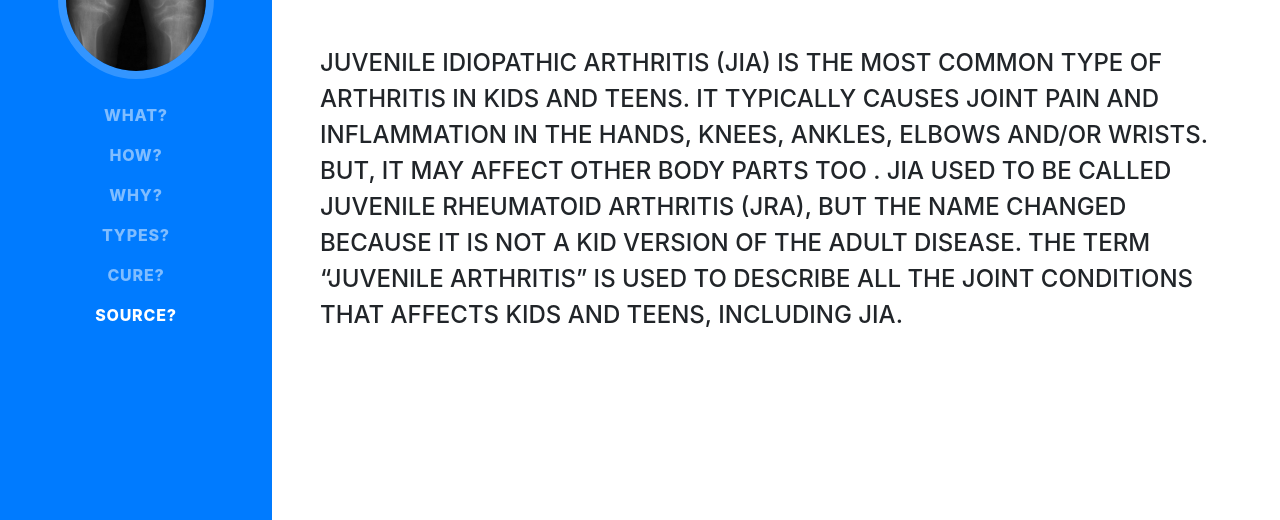
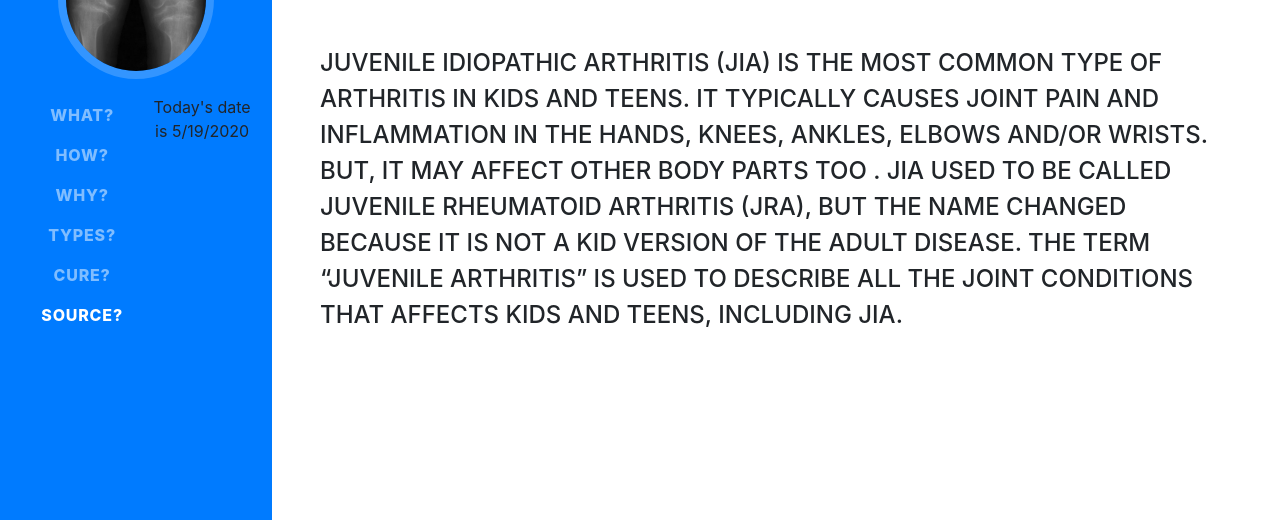
Before and after one commit to shindanny/shindanny.github.io, a website with bundled scripts: page index.html in a window 1280 px wide. Shown: the part 277-797 px from the top of the page. Built offline with nearby package versions, Linux system fonts and the light colour scheme; a web font is replaced by a local one.

Commit message:
Update index.html

```diff
--- a/index.html
+++ b/index.html
@@ -56,6 +56,11 @@
           <a class="nav-link js-scroll-trigger" href="#awards">Source?</a>
         </li>
       </ul>
+      <p>Today's date is <span id="datetime"></span></p>
+        <script>
+          var dt = new Date();
+          document.getElementById("datetime").innerHTML = dt.toLocaleDateString();
+        </script>
     </div>
   </nav>
 
@@ -199,7 +204,7 @@ The most common symptoms include:
         <div class="subheading mb-3">I used the bootstrap template from
 <a href="https://startbootstrap.com/themes/resume/&quot;">startbootstrap.com</a></div><div class="subheading mb-3">and I got the information about JIA from
 <a href="https://www.arthritis.org/diseases/juvenile-idiopathic-arthritis">arthritis.org</a>
-        <p>Date/Time: <span id="datetime"></span></p>
+        <p>Today's date is <span id="datetime"></span></p>
         <script>
           var dt = new Date();
           document.getElementById("datetime").innerHTML = dt.toLocaleDateString();
```
